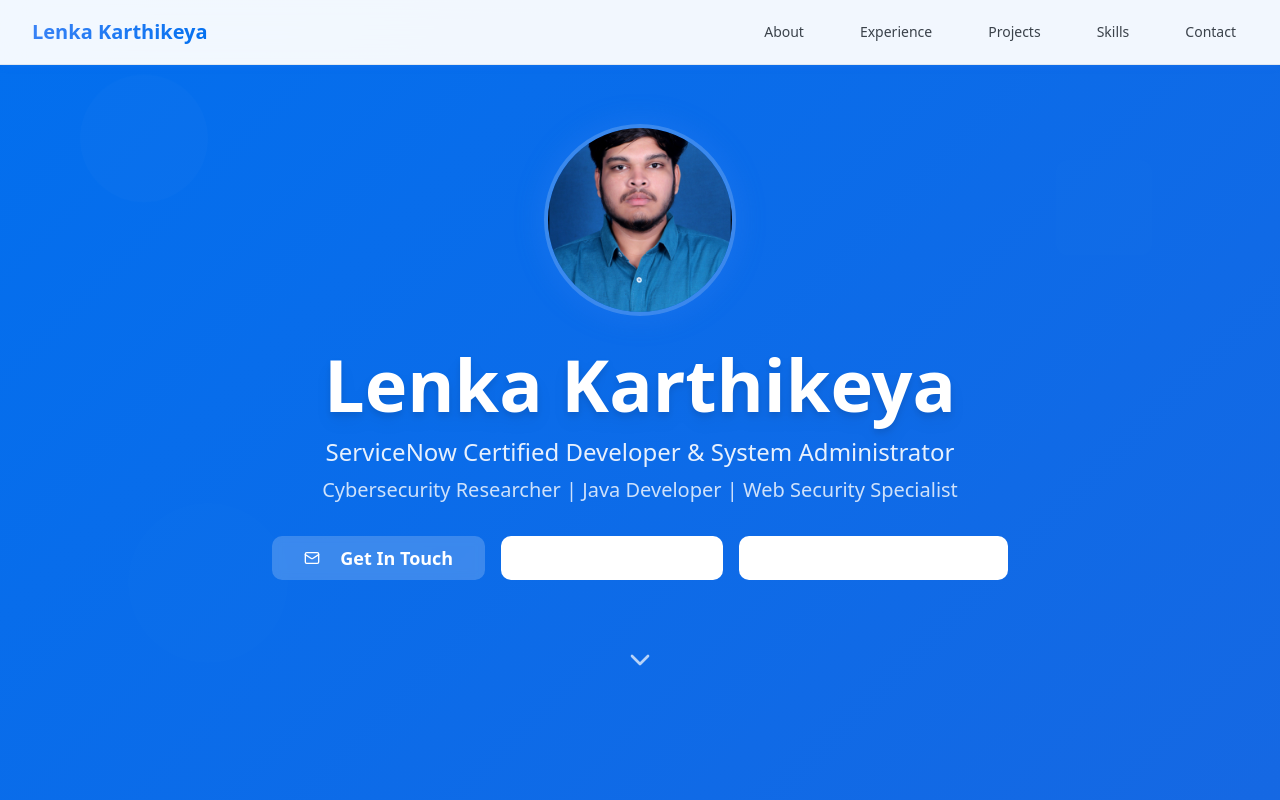
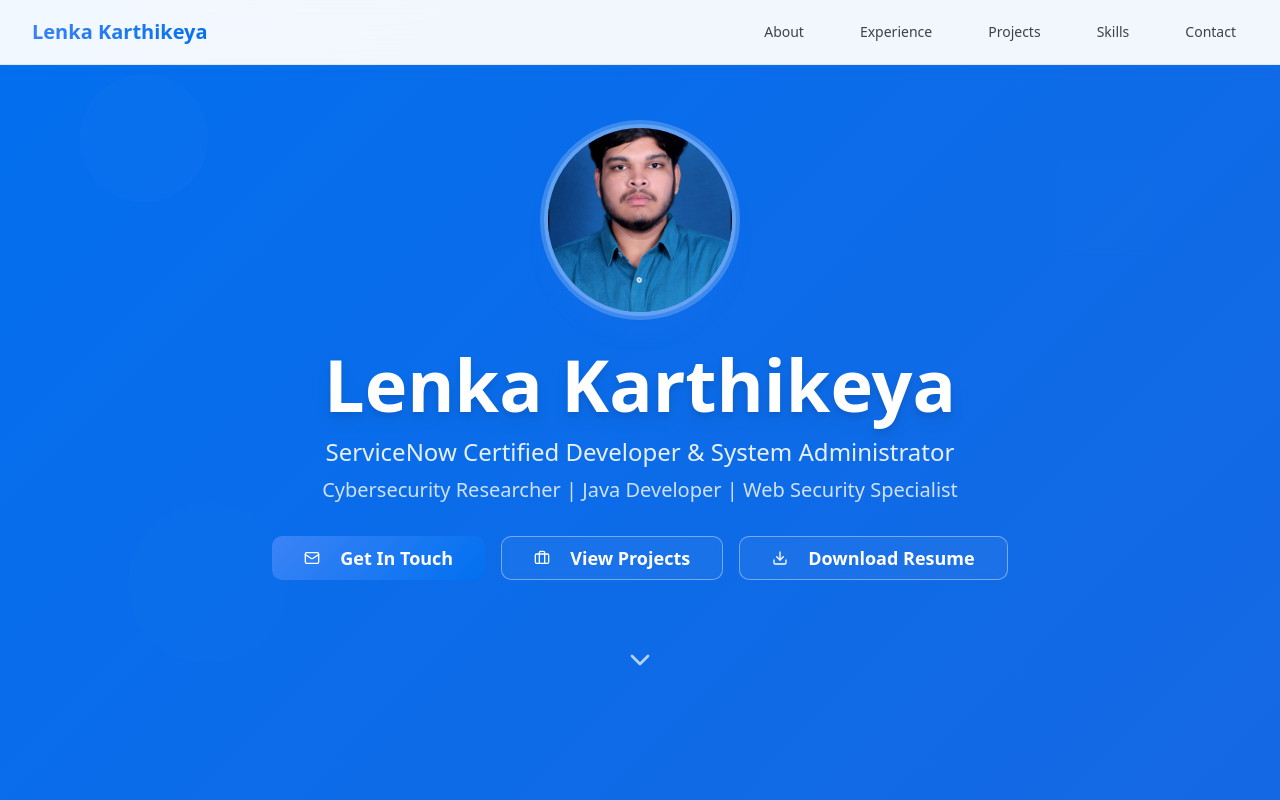
Before and after one commit to KARTHIKEYA-LENKA/MY-PORTFOLIO, a React (Vite) app: page / in a window 1280 px wide. Shown: the top 800 px of the page. Built offline with nearby package versions, Linux system fonts and the light colour scheme.

Commit message:
Fix: Adjust hero section styling and button visibility

```diff
--- a/src/components/Hero.tsx
+++ b/src/components/Hero.tsx
@@ -30,13 +30,13 @@ const Hero = ({ scrollToSection }: HeroProps) => {
         <div className={`transition-all duration-1000 ${isVisible ? 'animate-fade-in' : 'opacity-0'}`}>
           {/* Profile Image */}
           <div className="mb-8 animate-scale-in" style={{ animationDelay: '0.2s' }}>
-            <Avatar className="w-48 h-48 mx-auto mb-6 border-4 border-white/20 shadow-glow backdrop-blur-sm">
+            <Avatar className="w-48 h-48 mx-auto mb-6 border-4 border-white/30 shadow-elegant ring-4 ring-white/20 backdrop-blur-sm bg-white/10">
               <AvatarImage
                 src="/lovable-uploads/d4909c64-431e-4fc7-b920-9bc1ff0a1d38.png"
                 alt="Lenka Karthikeya"
                 className="object-cover"
               />
-              <AvatarFallback className="text-3xl font-bold bg-white/10 text-white">LK</AvatarFallback>
+              <AvatarFallback className="text-3xl font-bold bg-white/20 text-white border border-white/30">LK</AvatarFallback>
             </Avatar>
           </div>
 
@@ -58,7 +58,7 @@ const Hero = ({ scrollToSection }: HeroProps) => {
             <Button
               onClick={() => scrollToSection('contact')}
               size="lg"
-              className="bg-white/20 hover:bg-white/30 text-white border-white/30 backdrop-blur-sm px-8 py-4 text-lg font-semibold transition-all duration-300 hover:scale-105 hover:shadow-glow"
+              className="bg-gradient-primary text-white border-0 backdrop-blur-sm px-8 py-4 text-lg font-semibold transition-all duration-300 hover:scale-105 hover:shadow-glow hover:bg-gradient-to-r hover:from-primary hover:to-accent"
             >
               <Mail className="mr-3 h-5 w-5" />
               Get In Touch
@@ -67,18 +67,18 @@ const Hero = ({ scrollToSection }: HeroProps) => {
               variant="outline"
               size="lg"
               onClick={() => scrollToSection('projects')}
-              className="border-white/40 text-white hover:bg-white/10 backdrop-blur-sm px-8 py-4 text-lg font-semibold transition-all duration-300 hover:scale-105"
+              className="border-white/40 text-white bg-white/5 hover:bg-white/20 hover:text-white backdrop-blur-sm px-8 py-4 text-lg font-semibold transition-all duration-300 hover:scale-105 group"
             >
-              <Briefcase className="mr-3 h-5 w-5" />
-              View Projects
+              <Briefcase className="mr-3 h-5 w-5 group-hover:animate-bounce" />
+              <span className="group-hover:animate-fade-in">View Projects</span>
             </Button>
             <Button
               variant="outline"
               size="lg"
-              className="border-white/40 text-white hover:bg-white/10 backdrop-blur-sm px-8 py-4 text-lg font-semibold transition-all duration-300 hover:scale-105"
+              className="border-white/40 text-white bg-white/5 hover:bg-white/20 hover:text-white backdrop-blur-sm px-8 py-4 text-lg font-semibold transition-all duration-300 hover:scale-105 group"
             >
-              <Download className="mr-3 h-5 w-5" />
-              Download Resume
+              <Download className="mr-3 h-5 w-5 group-hover:animate-bounce" />
+              <span className="group-hover:animate-fade-in">Download Resume</span>
             </Button>
           </div>
         </div>
--- a/src/components/ui/button.tsx
+++ b/src/components/ui/button.tsx
@@ -13,7 +13,7 @@ const buttonVariants = cva(
         destructive:
           "bg-destructive text-destructive-foreground hover:bg-destructive/90",
         outline:
-          "border border-input bg-background hover:bg-accent hover:text-accent-foreground",
+          "border border-input bg-transparent hover:bg-accent hover:text-accent-foreground",
         secondary:
           "bg-secondary text-secondary-foreground hover:bg-secondary/80",
         ghost: "hover:bg-accent hover:text-accent-foreground",
```
